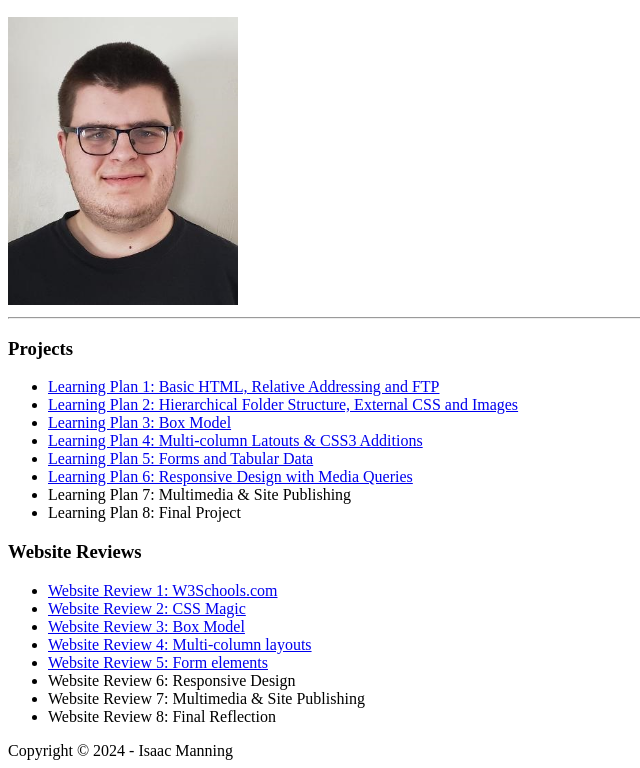
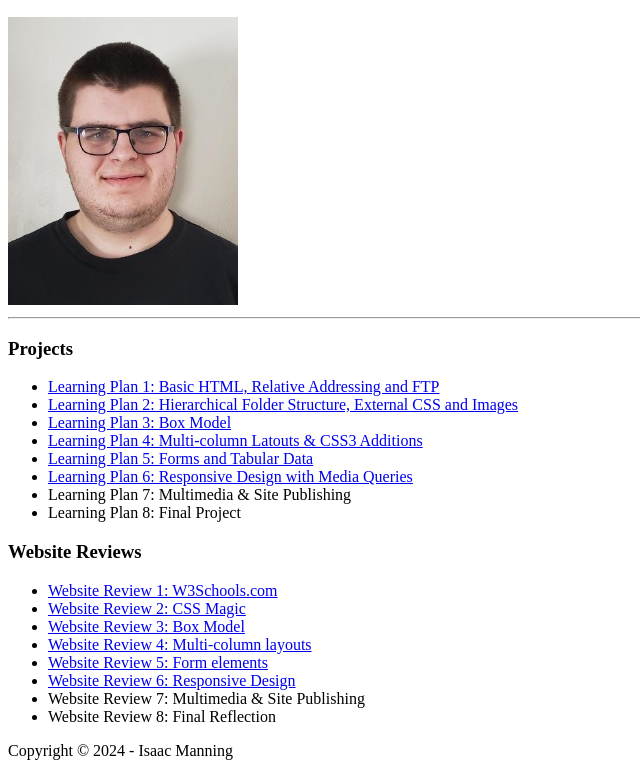
Before and after one commit to Isma27322/Website, a plain HTML site: page index.html in a window 1280 px wide. Shown: the part 110-878 px from the top of the page, without its empty margins (0-640 px from the left). Drawn offline with Linux system fonts and the light colour scheme.

Commit message:
Update index.html

```diff
--- a/index.html
+++ b/index.html
@@ -30,7 +30,7 @@
                 <li><a href="./webpagereviews/review3.html">Website Review 3: Box Model</a></li> <!--Link for the third website review-->
                 <li><a href="./webpagereviews/review4.html">Website Review 4: Multi-column layouts</a></li> <!--Link for the forth website review-->
                 <li><a href="./webpagereviews/review5.html">Website Review 5: Form elements</a></li> <!--Link for the fith website review-->
-                <li>Website Review 6: Responsive Design</li> <!--Link for the sixth website review-->
+                <li><a href="./webpagereviews/review6.html">Website Review 6: Responsive Design</a></li> <!--Link for the sixth website review-->
                 <li>Website Review 7: Multimedia & Site Publishing</li> <!--Link for the seventh website review-->
                 <li>Website Review 8: Final Reflection</li> <!--Link for the final website review-->
             </ul>
```
